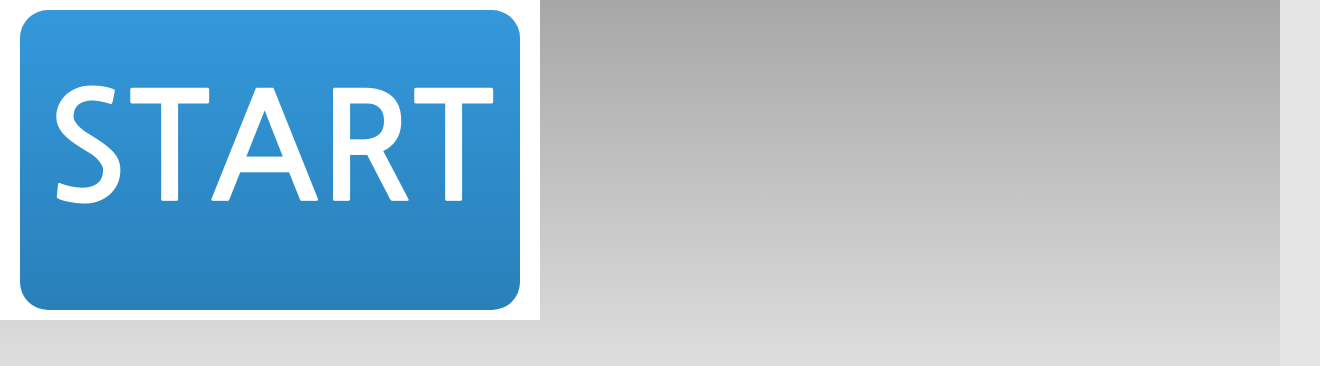
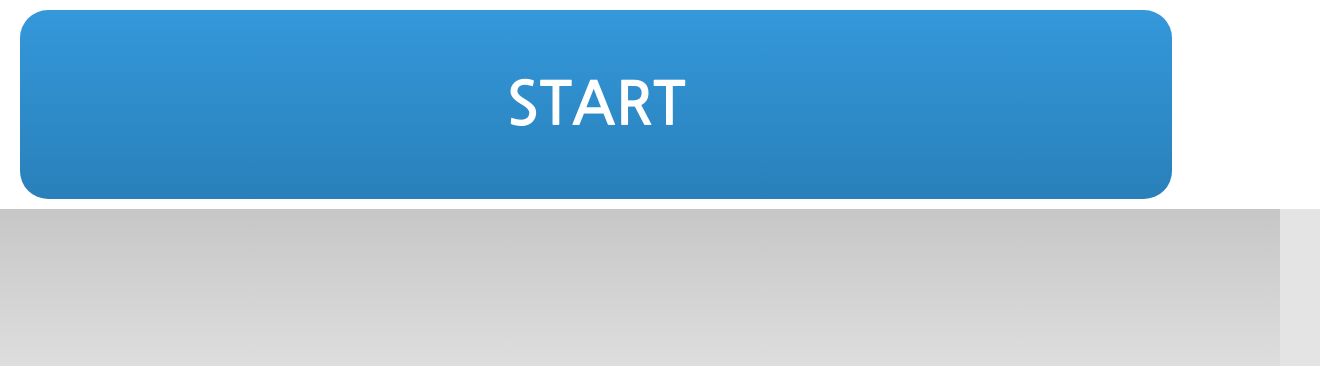
Before and after one commit to ohsonglee/hello, a plain HTML site: page www/index.html in a window 1280 px wide. Shown: the whole page, 1320 px wide, since content can reach past the window. Drawn offline with Linux system fonts and the light colour scheme.

Commit message:
Update index.html

```diff
--- a/www/index.html
+++ b/www/index.html
@@ -15,9 +15,13 @@
 <style>
 @import url(http://fonts.googleapis.com/earlyaccess/nanumgothic.css);
 
+body {
+  width: 100%;
+  height: 100%;
+}
 #mainBox {
-  width: 500px;
-  height: 300px;
+  width: 100%;
+  height: 100%;
   background-color: white;
   padding: 10px 20px 10px 20px;
   margin : 0px;
@@ -31,8 +35,8 @@
 }
 
 #startBtn {
-  width: 500px;
-  height: 300px;
+  width: 90%;
+  height: 90%;
   cursor: pointer;
   background: #3498db;
   background-image: -webkit-linear-gradient(top, #3498db, #2980b9);
@@ -53,9 +57,9 @@
 
 #text {
   font-family: 'Nanum Gothic';
-  font-size: 150px;
+  font-size: 300%;
   text-align: center;
-  text-shadow: 15px;
+  text-shadow: 300%;
   padding: 65px 10px;
   margin: 0px;
   font-weight: bold;
```
